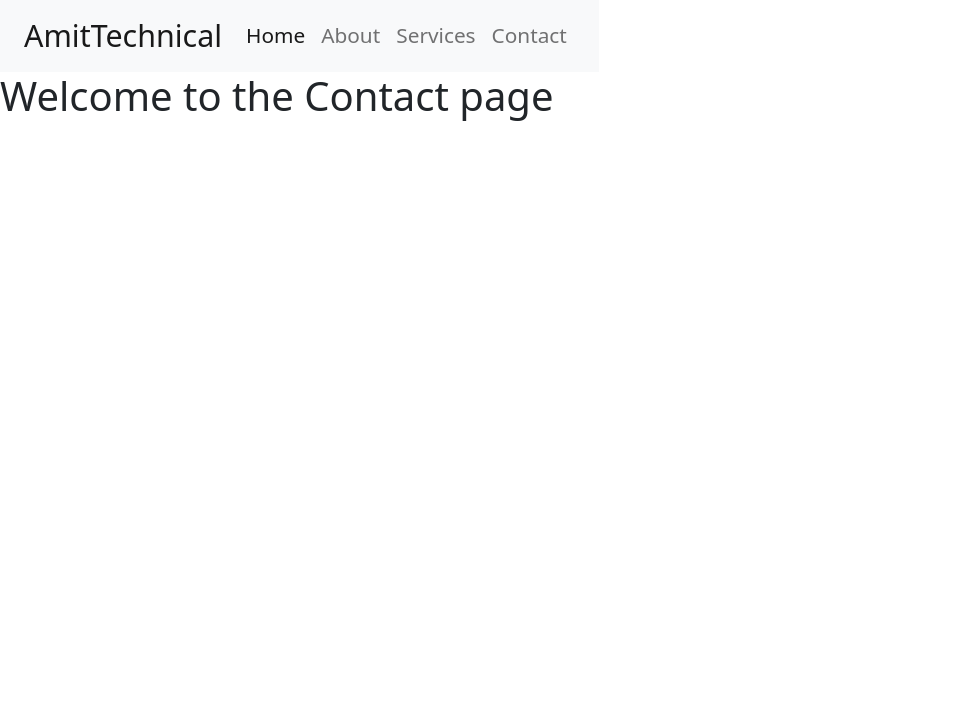
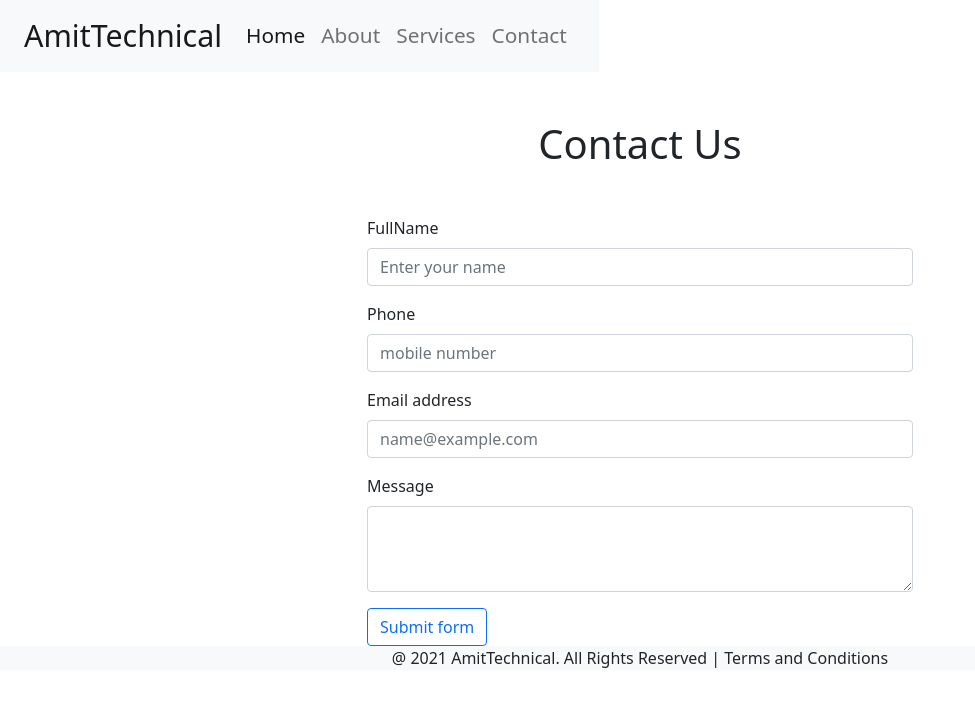
Before and after one commit to amitdekivadiya15/test, a React (Create React App) app: page /contact in a window 1280 px wide. Shown: the top 706 px of the page, without its empty margins (0-975 px from the left). Built offline with nearby package versions, Linux system fonts and the light colour scheme.

Commit message:
completed

```diff
--- a/src/Components/Bootstrap/App1.js
+++ b/src/Components/Bootstrap/App1.js
@@ -4,6 +4,7 @@ import Home from "./Home";
 import Contact from "./Contact";
 import Services from "./Services";
 import Navbar from "./Navbar";
+import Footer from "./Footer";
 import { Switch, Route, Redirect } from "react-router-dom";
 
 const App1 = () => {
@@ -17,6 +18,7 @@ const App1 = () => {
         <Route exact path="/contact" component={Contact} />
         <Redirect to="/" />
       </Switch>
+      <Footer />
     </>
   );
 };
--- a/src/Components/Bootstrap/Contact.js
+++ b/src/Components/Bootstrap/Contact.js
@@ -1,7 +1,105 @@
-import React from "react";
+import React, { useState } from "react";
 
 const Contact = () => {
-  return <h1>Welcome to the Contact page</h1>;
+  const [data, setdata] = useState({
+    fullname: "",
+    phone: "",
+    email: "",
+    msg: "",
+  });
+
+  const Inputevent = (ev) => {
+    const { name, value } = ev.target;
+
+    setdata((preVal) => {
+      return {
+        ...preVal,
+        [name]: value,
+      };
+    });
+  };
+  const formSubmit = (e) => {
+    e.preventDefault();
+    alert(
+      `My name is ${data.fullname}. My mobile number is ${data.phone} and email is ${data.email}, Here is what Iwant to say ${data.msg} `
+    );
+  };
+
+  return (
+    <>
+      <div className="my-5">
+        <h1 className="text-center"> Contact Us </h1>
+      </div>
+      <div className="container contact_div">
+        <div className="row">
+          <div className="col-md-6 col-10 mx-auto">
+            <form onSubmit={formSubmit}>
+              <div className="mb-3">
+                <label for="exampleFormControlInput1" className="form-label">
+                  FullName
+                </label>
+                <input
+                  type="text"
+                  className="form-control"
+                  id="exampleFormControlInput1"
+                  name="fullname"
+                  value={data.fullname}
+                  onChange={Inputevent}
+                  placeholder="Enter your name"
+                />
+              </div>
+              <div className="mb-3">
+                <label for="exampleFormControlInput1" className="form-label">
+                  Phone
+                </label>
+                <input
+                  type="number"
+                  className="form-control"
+                  id="exampleFormControlInput1"
+                  name="phone"
+                  value={data.phone}
+                  onChange={Inputevent}
+                  placeholder="mobile number"
+                />
+              </div>
+              <div className="mb-3">
+                <label for="exampleFormControlInput1" className="form-label">
+                  Email address
+                </label>
+                <input
+                  type="email"
+                  className="form-control"
+                  id="exampleFormControlInput1"
+                  name="email"
+                  value={data.email}
+                  onChange={Inputevent}
+                  placeholder="name@example.com"
+                />
+              </div>
+              <div className="mb-3">
+                <label for="exampleFormControlTextarea1" className="form-label">
+                  Message
+                </label>
+                <textarea
+                  className="form-control"
+                  id="exampleFormControlTextarea1"
+                  rows="3"
+                  name="msg"
+                  value={data.msg}
+                  onChange={Inputevent}
+                ></textarea>
+              </div>
+              <div className="col-12">
+                <button className="btn btn-outline-primary" type="submit">
+                  Submit form
+                </button>
+              </div>
+            </form>
+          </div>
+        </div>
+      </div>
+    </>
+  );
 };
 
 export default Contact;
--- /dev/null
+++ b/src/Components/Bootstrap/Footer.js
@@ -0,0 +1,13 @@
+import React from "react";
+
+const Footer = () => {
+  return (
+    <>
+      <footer className="w-100 bg-light text-center">
+        <p>@ 2021 AmitTechnical. All Rights Reserved | Terms and Conditions </p>
+      </footer>
+    </>
+  );
+};
+
+export default Footer;
```
